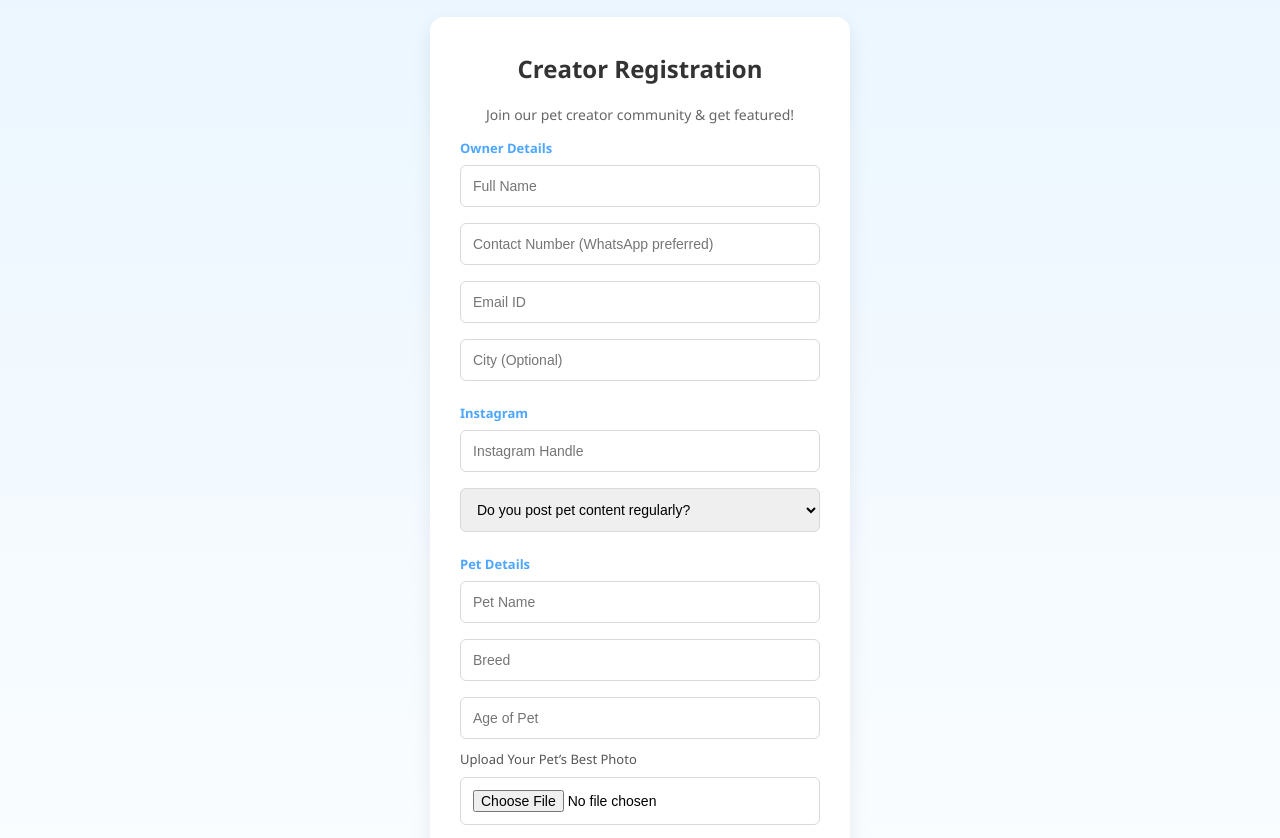
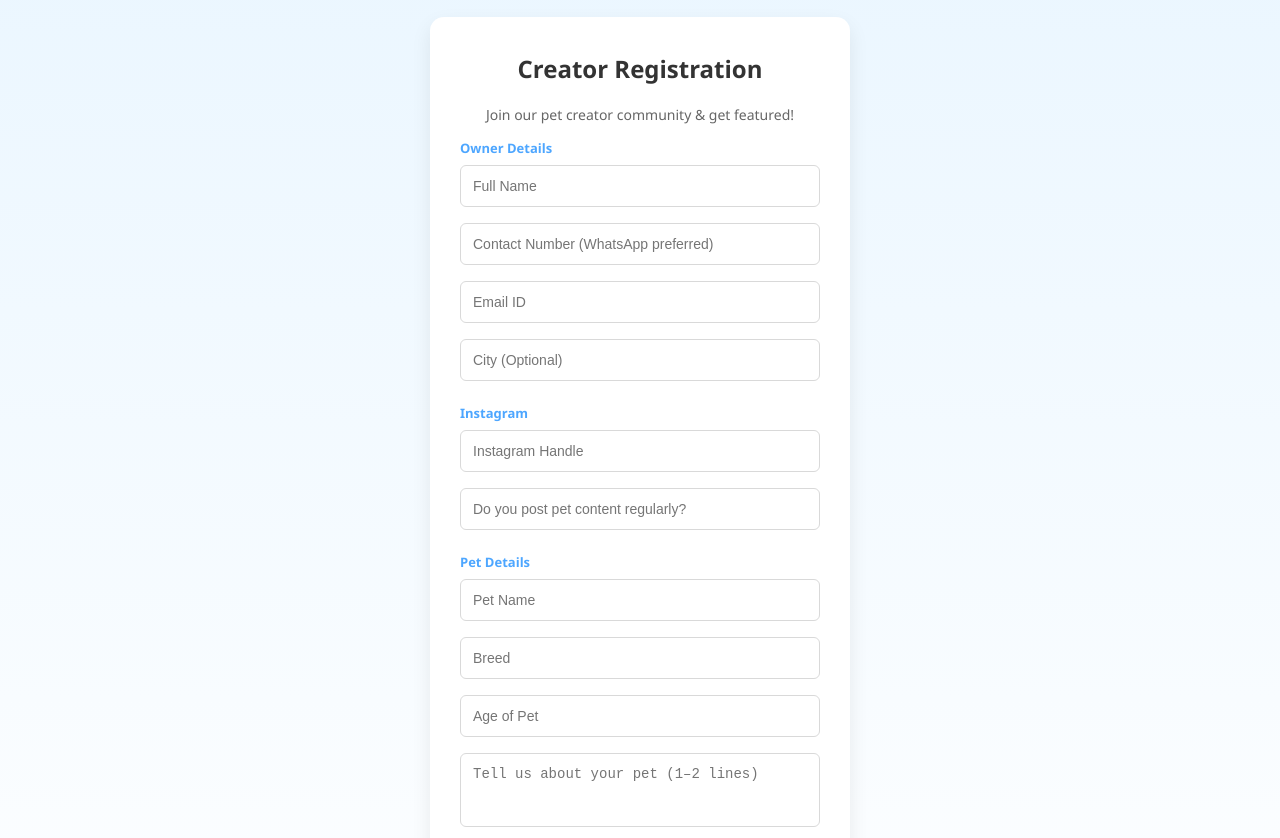
Before and after one commit to pawfluence01-ctrl/Pawfluence-payment-, a plain HTML site: page index.html in a window 1280 px wide. Shown: the part 80-918 px from the top of the page. Drawn offline with Linux system fonts and the light colour scheme.

Commit message:
Update index.html

```diff
--- a/index.html
+++ b/index.html
@@ -47,7 +47,7 @@ font-size:14px;
 text-align:center;
 }
 
-input, select, textarea{
+input, textarea{
 width:100%;
 padding:12px;
 margin:8px 0;
@@ -125,7 +125,7 @@ text-align:center;
 <h2>Creator Registration</h2>
 <p>Join our pet creator community & get featured!</p>
 
-<form action="https://formspree.io/f/xkoqpgvy" method="POST" enctype="multipart/form-data">
+<form action="https://formspree.io/f/xkoqpgvy" method="POST">
 
 <div class="section-title">Owner Details</div>
 <input type="text" name="name" placeholder="Full Name" required>
@@ -135,21 +135,12 @@ text-align:center;
 
 <div class="section-title">Instagram</div>
 <input type="text" name="instagram" placeholder="Instagram Handle" required>
-
-<select name="posting">
-<option value="">Do you post pet content regularly?</option>
-<option>Yes</option>
-<option>No</option>
-<option>Sometimes</option>
-</select>
+<input type="text" name="posting" placeholder="Do you post pet content regularly?" required>
 
 <div class="section-title">Pet Details</div>
 <input type="text" name="pet_name" placeholder="Pet Name" required>
 <input type="text" name="breed" placeholder="Breed">
 <input type="text" name="age" placeholder="Age of Pet">
-
-<label style="font-size:13px;color:#555;">Upload Your Pet’s Best Photo</label>
-<input type="file" name="photo" required>
 
 <textarea name="intro" rows="3" placeholder="Tell us about your pet (1–2 lines)" required></textarea>
 
```
